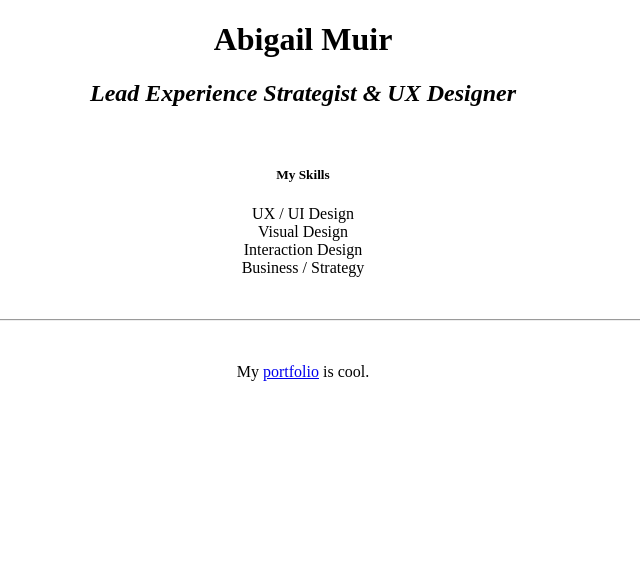
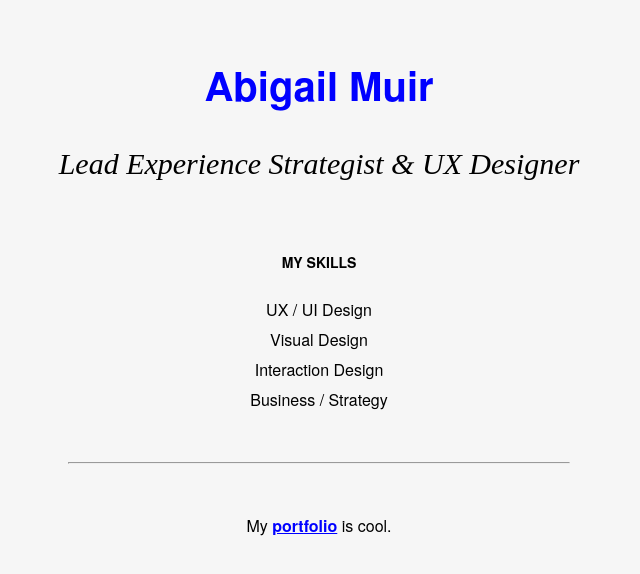
Before and after one commit to abigailmuir/abigailmuir.github.io, a plain HTML site: page index.html in a window 1280 px wide. Shown: the whole page, without its empty margins (337-977 px from the left). Drawn offline with Linux system fonts and the light colour scheme; files that its build step writes are made by us from their sources.

Commit message:
back normal

```diff
--- a/coolcss/coolstyle.css
+++ /dev/null
@@ -1,59 +0,0 @@
-
-body {
-  font-family: HelveticaNeue;
-  background-color: #f6f6f6;
-  margin-left: 40px;
-  margin-top: 60px;
-}
-
-h1 {
-  color: blue;
-  font-size: 40px;
-  font-weight: 600;
-  padding-bottom: 10px;
-  line-height: 50px;
-}
-
-h2 {
-  font-family: Times New Roman;
-  font-size: 30px;
-  font-weight: 100;
-  line-height: 34px;
-}
-
-h3 {
-  font-size: 28px;
-}
-
-h4 {
-  font-size: 20px;
-}
-
-h5 {
-  font-weight: 800;
-  font-size: 14px;
-  text-transform: uppercase;
-}
-
-h6 {
-  font-size: 12px;
-}
-
-a {
-  color: blue;
-  font-weight: bold;
-}
-
-ul {
-  font-size: 18px;
-  line-height: 28px;
-}
-
-hr {
-  max-width: 500px;
-  align-content: flex-start;
-}
-
-p {
-  line-height: 30px;
-}
--- a/index.html
+++ b/index.html
@@ -3,7 +3,7 @@
 <html>
 	<head>
 		<title>Abigail C. Muir</title>
-		<link rel="stylesheet" type="text/css" href="coolcss/cool.css">
+		<link rel="stylesheet" type="text/css" href="css/style.css">
 	<body><center>
 		<h1>Abigail Muir</h1>
 		<h2><i>Lead Experience Strategist & UX Designer</i></h2>
```
